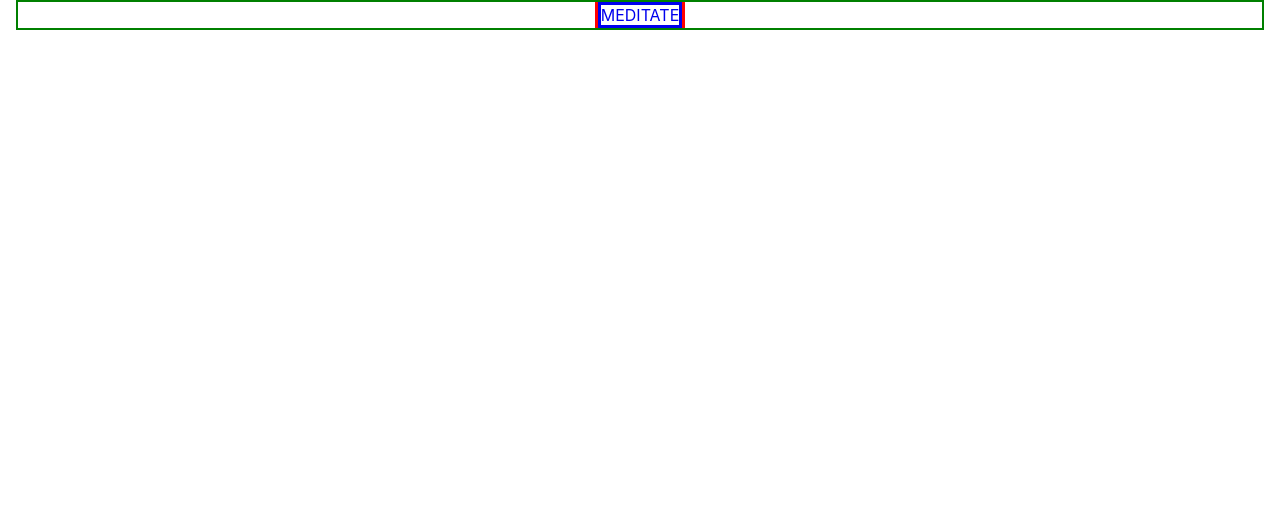
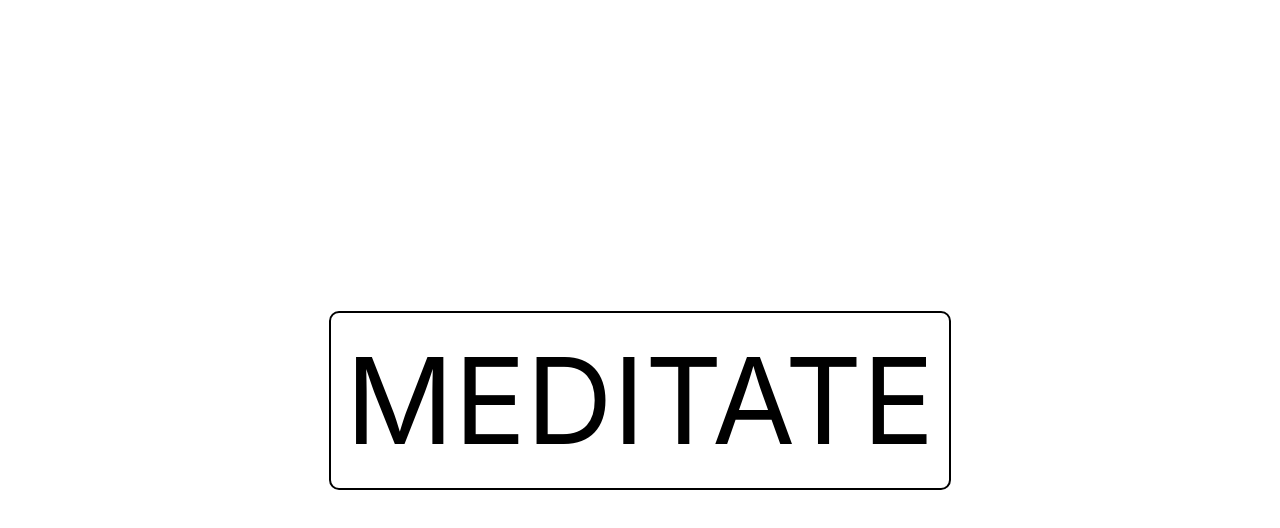
Before and after one commit to nickhibbits/meditation-app, a React (Create React App) app: page / in a window 1280 px wide. Shown: the top 528 px of the page. Built offline with nearby package versions, Linux system fonts and the light colour scheme.

Commit message:
style meditate button

```diff
--- a/src/components/Dashboard.js
+++ b/src/components/Dashboard.js
@@ -5,9 +5,11 @@ import "../styles/dashboard.css";
 function Dashboard() {
   return (
     <div className="dashboard-component">
-      <Link className="meditate-button" to="/timer">
-        MEDITATE
-      </Link>
+      <div className="button-wrapper">
+        <Link className="meditate-button" to="/timer">
+          MEDITATE
+        </Link>
+      </div>
     </div>
   );
 }
--- a/src/styles/dashboard.css
+++ b/src/styles/dashboard.css
@@ -1,4 +1,16 @@
 .meditate-button {
   text-decoration: none;
-  border: solid;
+  color: black;
+  font-size: 120px;
 }
+
+.button-wrapper {
+  padding: 15px;
+  border: solid 2px black;
+  border-radius: 10px;
+  transition: ease-in, 1s;
+}
+
+.button-wrapper:hover {
+  box-shadow: 20px 20px rgb(44, 44, 44);
+}
--- a/src/styles/index.css
+++ b/src/styles/index.css
@@ -2,21 +2,19 @@
 
 body {
   margin: 0 16px;
+  display: flex;
+  align-items: center;
+  min-height: 100vh;
+  justify-content: center;
   font-family: -apple-system, BlinkMacSystemFont, "Segoe UI", "Roboto", "Oxygen",
     "Ubuntu", "Cantarell", "Fira Sans", "Droid Sans", "Helvetica Neue",
     sans-serif;
   -webkit-font-smoothing: antialiased;
   -moz-osx-font-smoothing: grayscale;
-  border: solid 2px green;
-  display: flex;
-  justify-content: center;
+  /* border: solid 1px green; */
 }
 
 code {
   font-family: source-code-pro, Menlo, Monaco, Consolas, "Courier New",
     monospace;
 }
-
-.app-component {
-  border: solid 3px red;
-}
```
